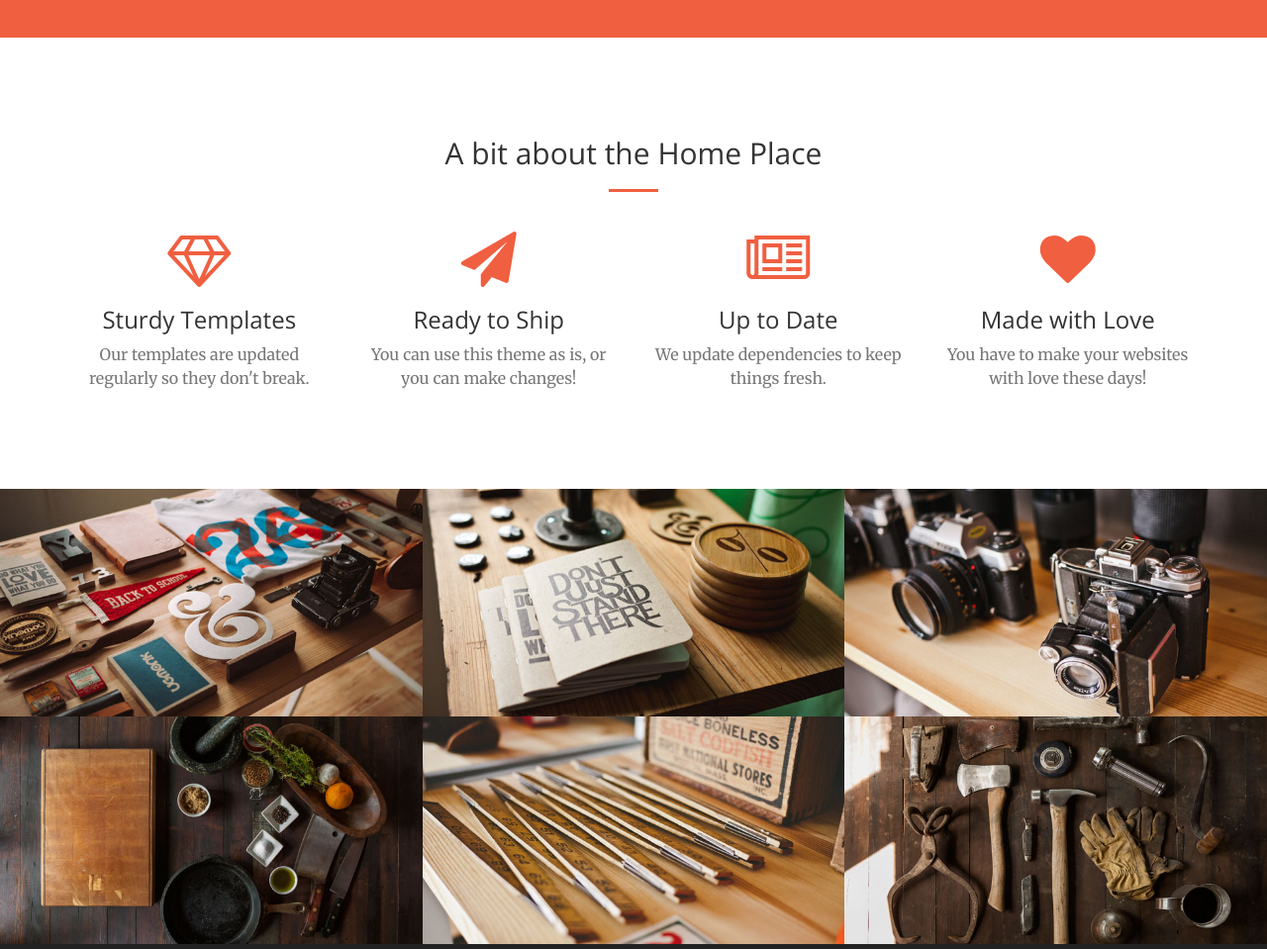
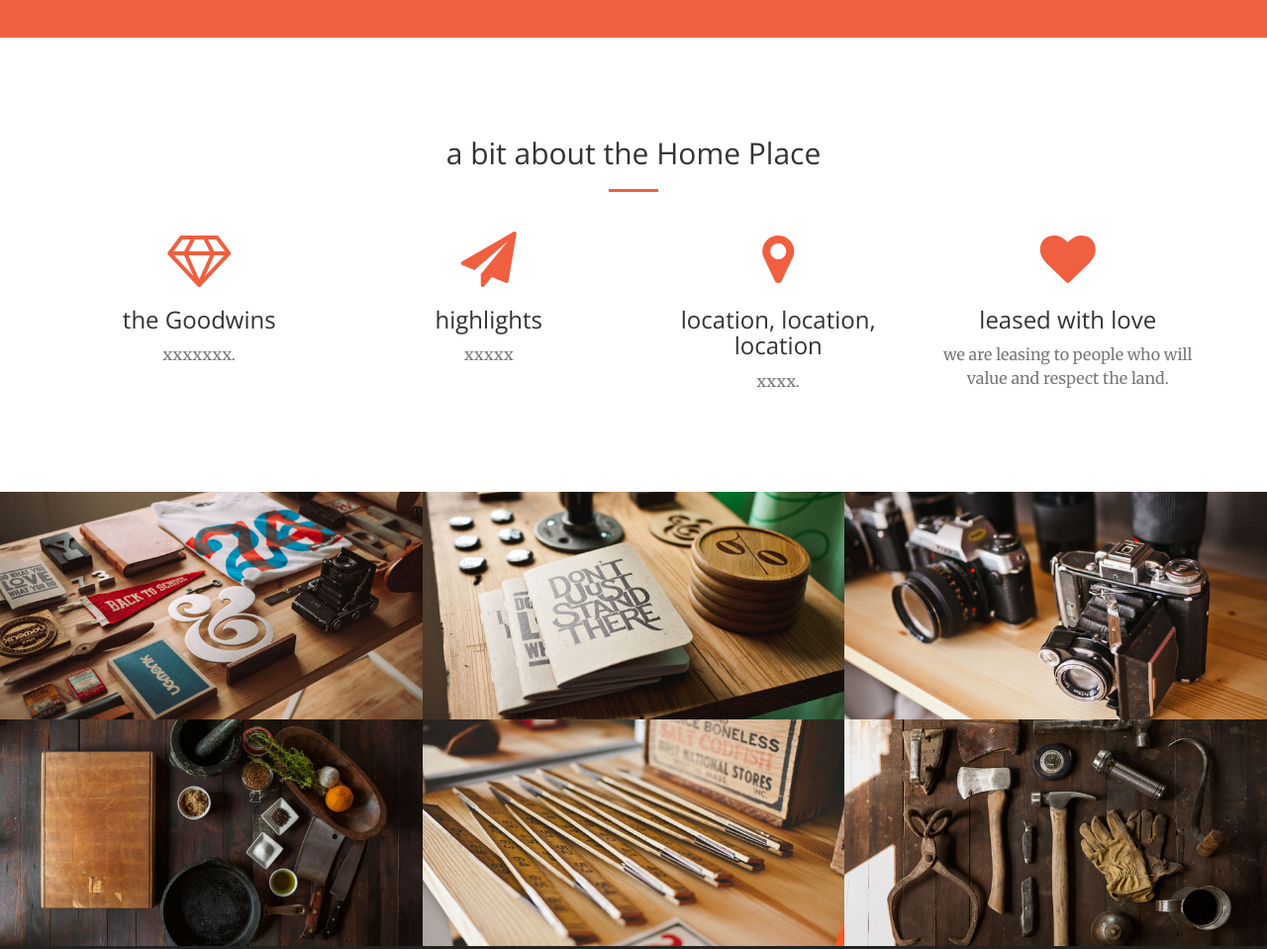
Before and after one commit to sandime/sugarmaple, a plain HTML site: page index.html in a window 1280 px wide. Shown: the part 1180-2139 px from the top of the page at 99% size. Drawn offline with nearby package versions, Linux system fonts and the light colour scheme.

Commit message:
changes to text

```diff
--- a/index.html
+++ b/index.html
@@ -100,7 +100,7 @@
         <div class="container">
             <div class="row">
                 <div class="col-lg-12 text-center">
-                    <h2 class="section-heading">A bit about the Home Place</h2>
+                    <h2 class="section-heading">a bit about the Home Place</h2>
                     <hr class="primary">
                 </div>
             </div>
@@ -110,29 +110,29 @@
                 <div class="col-lg-3 col-md-6 text-center">
                     <div class="service-box">
                         <i class="fa fa-4x fa-diamond wow bounceIn text-primary"></i>
-                        <h3>Sturdy Templates</h3>
-                        <p class="text-muted">Our templates are updated regularly so they don't break.</p>
+                        <h3>the Goodwins</h3>
+                        <p class="text-muted">xxxxxxx.</p>
                     </div>
                 </div>
                 <div class="col-lg-3 col-md-6 text-center">
                     <div class="service-box">
                         <i class="fa fa-4x fa-paper-plane wow bounceIn text-primary" data-wow-delay=".1s"></i>
-                        <h3>Ready to Ship</h3>
-                        <p class="text-muted">You can use this theme as is, or you can make changes!</p>
+                        <h3>highlights</h3>
+                        <p class="text-muted">xxxxx</p>
                     </div>
                 </div>
                 <div class="col-lg-3 col-md-6 text-center">
                     <div class="service-box">
-                        <i class="fa fa-4x fa-newspaper-o wow bounceIn text-primary" data-wow-delay=".2s"></i>
-                        <h3>Up to Date</h3>
-                        <p class="text-muted">We update dependencies to keep things fresh.</p>
+                        <i class="fa fa-4x fa-map-marker wow bounceIn text-primary" data-wow-delay=".2s"></i>
+                        <h3>location, location, location</h3>
+                        <p class="text-muted">xxxx.</p>
                     </div>
                 </div>
                 <div class="col-lg-3 col-md-6 text-center">
                     <div class="service-box">
                         <i class="fa fa-4x fa-heart wow bounceIn text-primary" data-wow-delay=".3s"></i>
-                        <h3>Made with Love</h3>
-                        <p class="text-muted">You have to make your websites with love these days!</p>
+                        <h3>leased with love</h3>
+                        <p class="text-muted">we are leasing to people who will value and respect the land.</p>
                     </div>
                 </div>
             </div>
@@ -240,7 +240,7 @@
         <div class="container text-center">
             <div class="call-to-action">
                 <h2>for lease</h2>
-                <a href="#" class="btn btn-default btn-xl wow tada">family-owned land for 5 generations</a>
+                <a href="#" class="btn btn-default btn-xl wow tada">family-owned land for five generations</a>
             </div>
         </div>
     </aside>
```
